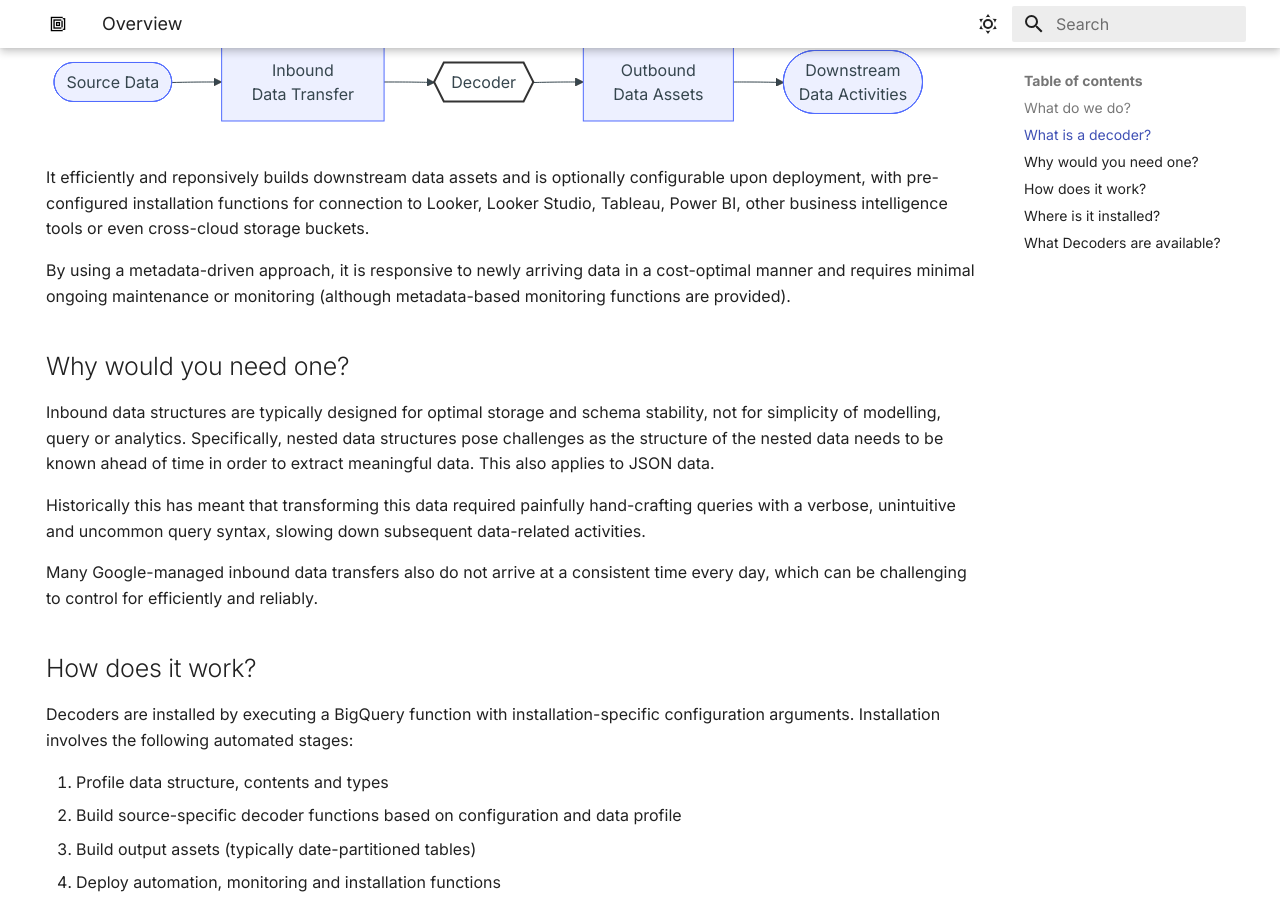
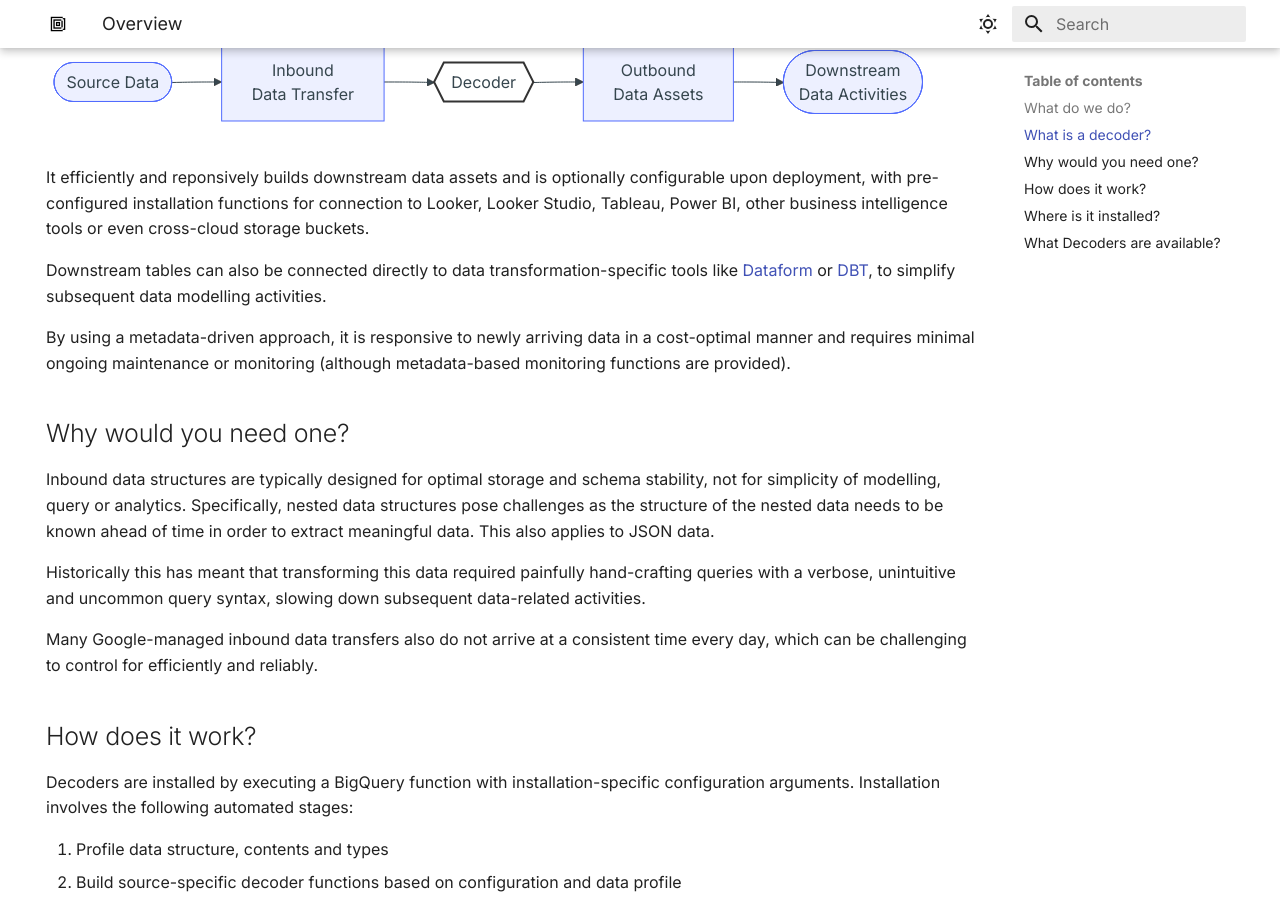
Before and after one commit to decode-data/decode-data.github.io, an MkDocs documentation site: the page built from docs/index.md, in a window 1280 px wide and 900 px high, scrolled down 675 px. Built offline with MkDocs 1.6.1 and Material for MkDocs 9.7.7, drawn with Linux system fonts in a browser that asks for light colours.

Commit message:
minor edits

````diff
--- a/docs/index.md
+++ b/docs/index.md
@@ -22,6 +22,8 @@
     ```
 
 It efficiently and reponsively builds downstream data assets and is optionally configurable upon deployment, with pre-configured installation functions for connection to Looker, Looker Studio, Tableau, Power BI, other business intelligence tools or even cross-cloud storage buckets.
+
+Downstream tables can also be connected directly to data transformation-specific tools like [Dataform](https://cloud.google.com/dataform/docs/) or [DBT](https://docs.getdbt.com/), to simplify subsequent data modelling activities.
 
 By using a metadata-driven approach, it is responsive to newly arriving data in a cost-optimal manner and requires minimal ongoing maintenance or monitoring (although metadata-based monitoring functions are provided).
 
````
